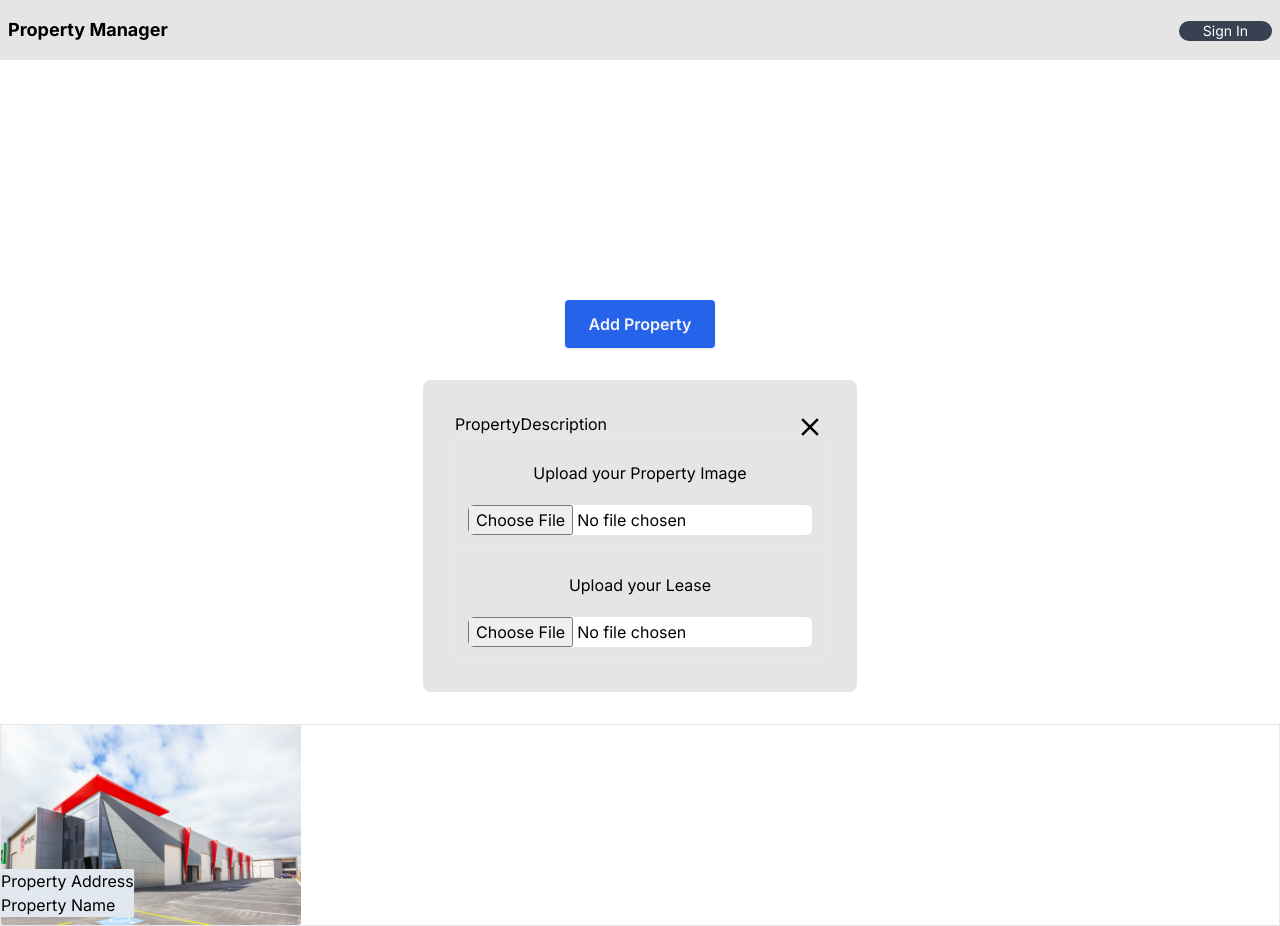
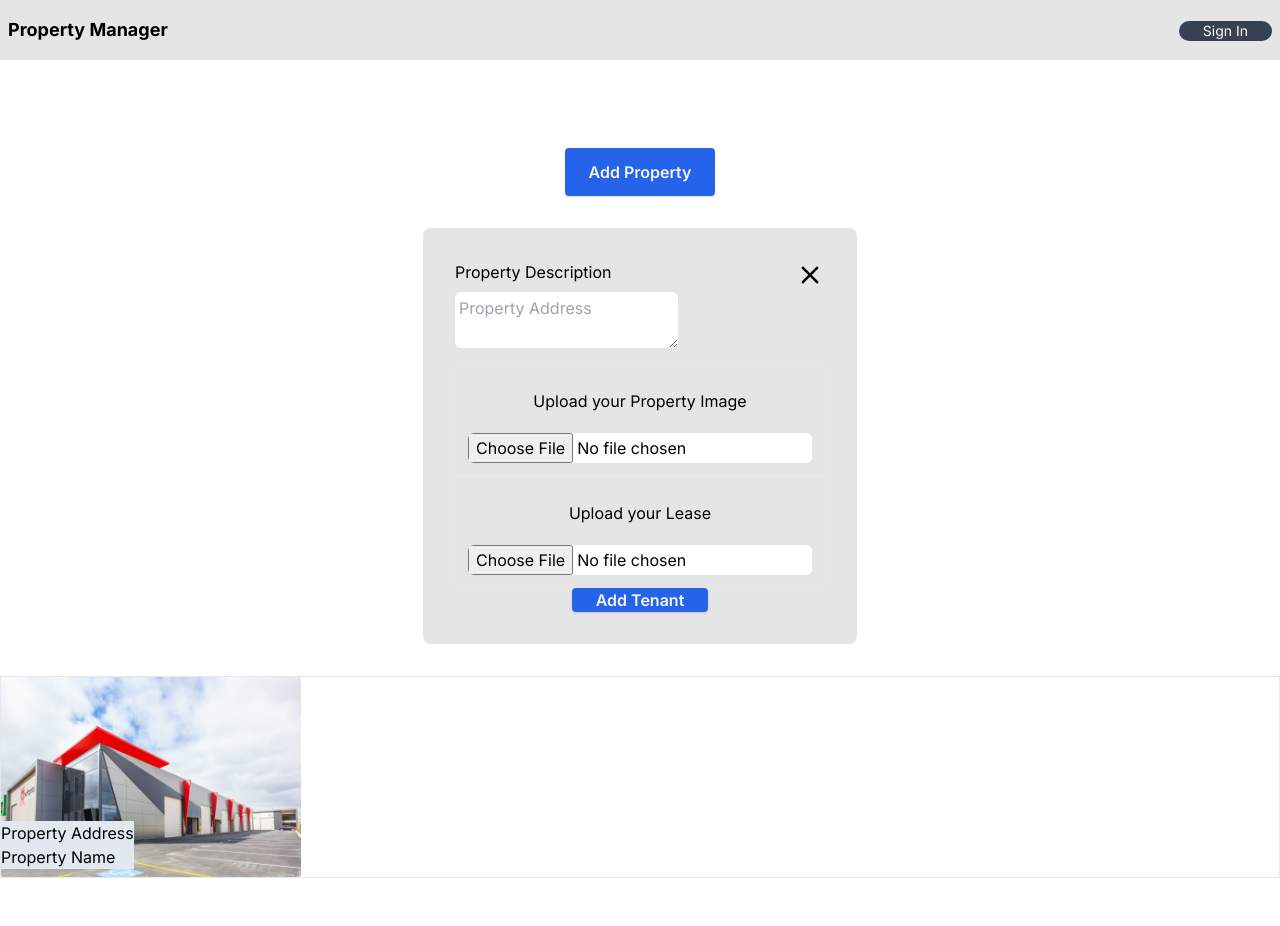
Before and after one commit to Dsackler/property-manager, a Next.js app: page / in a window 1280 px wide. Both pictures are taken after a click on the button "Add Property". After the commit the page ends 878 px from the top, so only its background shows below. Built offline with nearby package versions, Linux system fonts and the light colour scheme; no server answers.

Commit message:
added tenant information

```diff
--- a/components/AddProperty.tsx
+++ b/components/AddProperty.tsx
@@ -6,7 +6,7 @@ const AddProperty = () => {
   const [createProperty, setCreateProperty] = useState(false);
 
   return (
-    <div className='flex flex-col justify-center items-center mt-40'>
+    <div className='flex flex-col justify-center items-center mt-2'>
       <button
         onClick={(e) => {
           setCreateProperty(true);
--- /dev/null
+++ b/components/AddTenant.tsx
@@ -0,0 +1,22 @@
+'use client';
+import React, { useState } from 'react';
+import { TenantDescription } from './TenantDescription';
+
+export const AddTenant = () => {
+  const [addTenant, setAddTenant] = useState(false);
+  return (
+    <div className='flex flex-col justify-center items-center'>
+      <button
+        onClick={(e) => {
+          setAddTenant(true);
+        }}
+        className='font-semibold rounded shadow px-6 bg-blue-600 text-neutral-100 hover:bg-blue-700'
+      >
+        Add Tenant
+      </button>
+      <div>
+        {addTenant && <TenantDescription setAddTenant={setAddTenant} />}
+      </div>
+    </div>
+  );
+};
--- a/components/PropertyDescription.tsx
+++ b/components/PropertyDescription.tsx
@@ -2,6 +2,7 @@
 import React, { useState } from 'react';
 import { MdClose } from 'react-icons/md';
 import UploadData from './UploadData';
+import { AddTenant } from './addTenant';
 
 //This sets the props to send back up to where this component is being used (setCreateProperty in AddProperty)
 type PropertyDescriptionProps = {
@@ -11,10 +12,12 @@ type PropertyDescriptionProps = {
 export const PropertyDescription = ({
   setCreateProperty,
 }: PropertyDescriptionProps) => {
+  const [address, setAddress] = useState('');
+
   return (
     <div className='bg-neutral-200 my-8 p-8 rounded-lg'>
       <div className='relative'>
-        PropertyDescription
+        Property Description
         <button
           className='absolute top-0 right-0'
           onClick={(e) => {
@@ -24,8 +27,22 @@ export const PropertyDescription = ({
           <MdClose size={30} className='rounded-full hover:bg-neutral-400' />
         </button>
       </div>
-      <UploadData uploadType='Property Image' />
-      <UploadData uploadType='Lease' />
+      <div className='absolute my-2'>
+        <textarea
+          onChange={(e) => setAddress(e.target.value)}
+          name='address'
+          value={address}
+          placeholder='Property Address'
+          className='p-1 text-md rounded-md bg-white-200'
+        ></textarea>
+      </div>
+      <div className='mt-20'>
+        <UploadData uploadType='Property Image' />
+        <UploadData uploadType='Lease' />
+      </div>
+      <div>
+        <AddTenant />
+      </div>
     </div>
   );
 };
--- /dev/null
+++ b/components/TenantDescription.tsx
@@ -0,0 +1,46 @@
+import React, { useState } from 'react';
+import { MdClose } from 'react-icons/md';
+
+type PropertyDescriptionProps = {
+  setAddTenant: (AddTenant: boolean) => void;
+};
+
+export const TenantDescription = ({
+  setAddTenant,
+}: PropertyDescriptionProps) => {
+  const [tenant, setTenant] = useState('');
+  const [rent, setRent] = useState('');
+
+  return (
+    <div className='flex flex-col'>
+      <div className='relative'>
+        <button
+          className='absolute top-0 right-0'
+          onClick={(e) => {
+            setAddTenant(false);
+          }}
+        >
+          <MdClose size={30} className='rounded-full hover:bg-neutral-400' />
+        </button>
+      </div>
+      <div>
+        <textarea
+          onChange={(e) => setTenant(e.target.value)}
+          name='tenant'
+          value={tenant}
+          placeholder='Tenant'
+          className='p-1 mt-8 text-md rounded-md bg-white-200'
+        ></textarea>
+      </div>
+      <div>
+        <textarea
+          onChange={(e) => setTenant(e.target.value)}
+          name='rent'
+          value={rent}
+          placeholder='Rent'
+          className='p-1 mt-8 text-md rounded-md bg-white-200'
+        ></textarea>
+      </div>
+    </div>
+  );
+};
```
